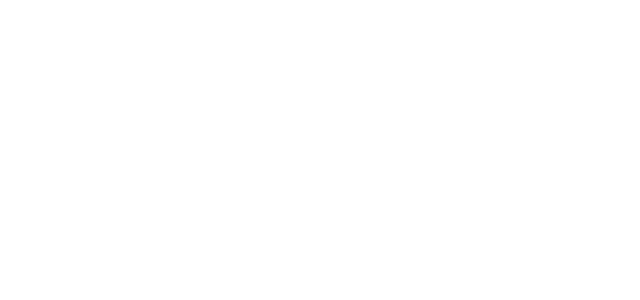
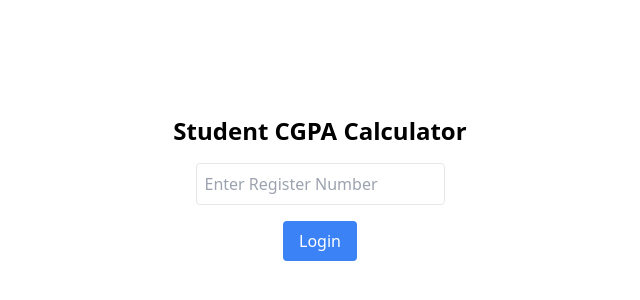
Before and after one commit to Praveen-Prabhu/cgpa-calculator, a React (Vite) app: page /login in a window 1280 px wide. Shown: the part 212-512 px from the top of the page, without its empty margins (320-960 px from the left). Built offline with nearby package versions, Linux system fonts and the light colour scheme.

Commit message:
Add login page

```diff
--- a/src/App.tsx
+++ b/src/App.tsx
@@ -1,10 +1,30 @@
 import './App.css'
 
-function App() {
+import React, { useEffect } from 'react';
+import { BrowserRouter as Router, Routes, Route, useNavigate } from 'react-router-dom';
+import LoginPage from './pages/LoginPage';
+import HomePage from './pages/HomePage';
+
+const App: React.FC = () => {
   return (
-    <>
-    </>
-  )
-}
+    <Router>
+      <Routes>
+        <Route path="/login" element={<LoginPage />} />
+        <Route path="/" element={<ProtectedRoute />} />
+      </Routes>
+    </Router>
+  );
+};
 
-export default App
+const ProtectedRoute: React.FC = () => {
+  const navigate = useNavigate();
+
+  useEffect(() => {
+    const loggedInRegNo = localStorage.getItem('loggedInRegNo');
+    if (!loggedInRegNo) navigate('/login');
+  }, [navigate]);
+
+  return <HomePage />;
+};
+
+export default App;
--- /dev/null
+++ b/src/pages/HomePage.tsx
@@ -0,0 +1,9 @@
+import React from "react";
+
+const HomePage: React.FC = () => {
+  return (
+    <div className="text-center text-2xl font-semibold mt-10">Welcome</div>
+  );
+};
+
+export default HomePage;
--- /dev/null
+++ b/src/pages/LoginPage.tsx
@@ -0,0 +1,47 @@
+import React, { useState } from "react";
+import { useNavigate } from "react-router-dom";
+import type { StudentData } from "../types";
+
+const LoginPage: React.FC = () => {
+  const [regNo, setRegNo] = useState("");
+  const navigate = useNavigate();
+
+  const handleLogin = () => {
+    const allData = JSON.parse(localStorage.getItem("StudentCGPA") || "{}");
+
+    if (!allData[regNo]) {
+      const template: StudentData = {
+        reg_no: regNo,
+        cgpa: 0,
+        credits: 0,
+        overall_credits: 0,
+        sems: {},
+      };
+      allData[regNo] = template;
+      localStorage.setItem("StudentCGPA", JSON.stringify(allData));
+    }
+
+    localStorage.setItem("loggedInRegNo", regNo);
+    navigate("/");
+  };
+
+  return (
+    <div className="flex flex-col items-center justify-center min-h-screen min-w-screen space-y-4">
+      <h1 className="text-2xl font-bold">Student CGPA Calculator</h1>
+      <input
+        value={regNo}
+        onChange={(e) => setRegNo(e.target.value)}
+        placeholder="Enter Register Number"
+        className="border p-2 rounded"
+      />
+      <button
+        onClick={handleLogin}
+        className="bg-blue-500 text-white px-4 py-2 rounded"
+      >
+        Login
+      </button>
+    </div>
+  );
+};
+
+export default LoginPage;
```
